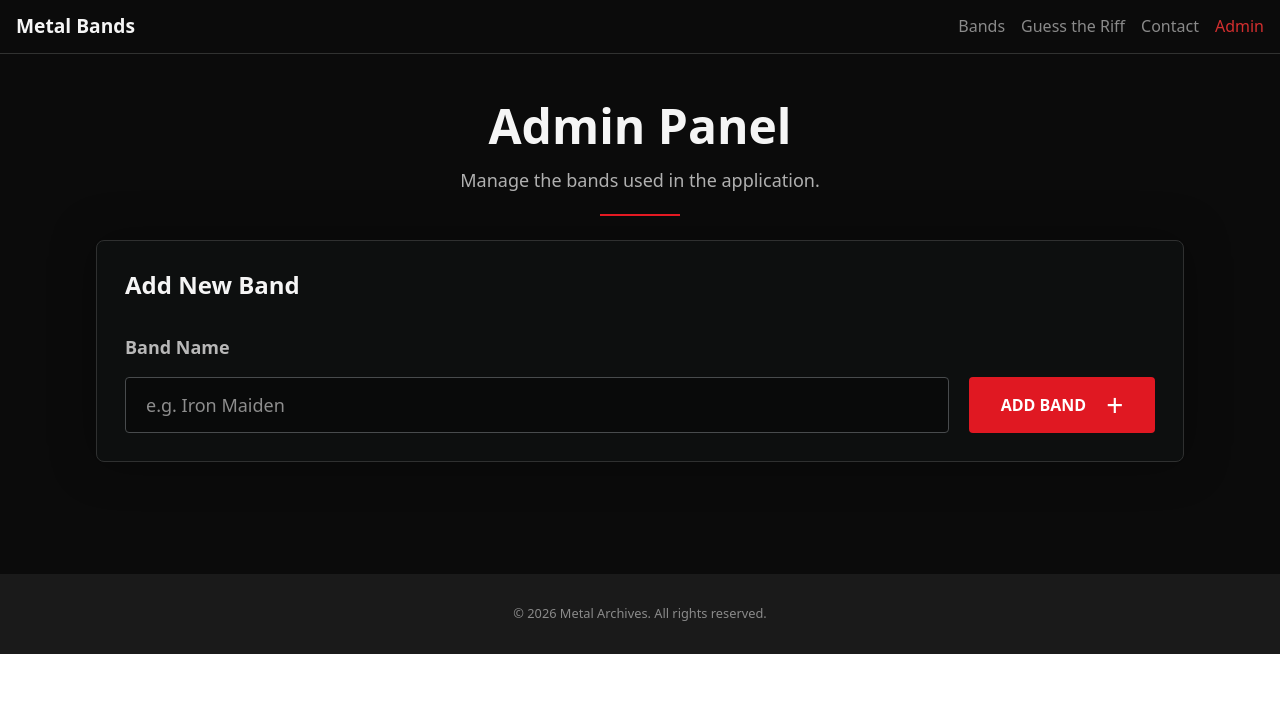
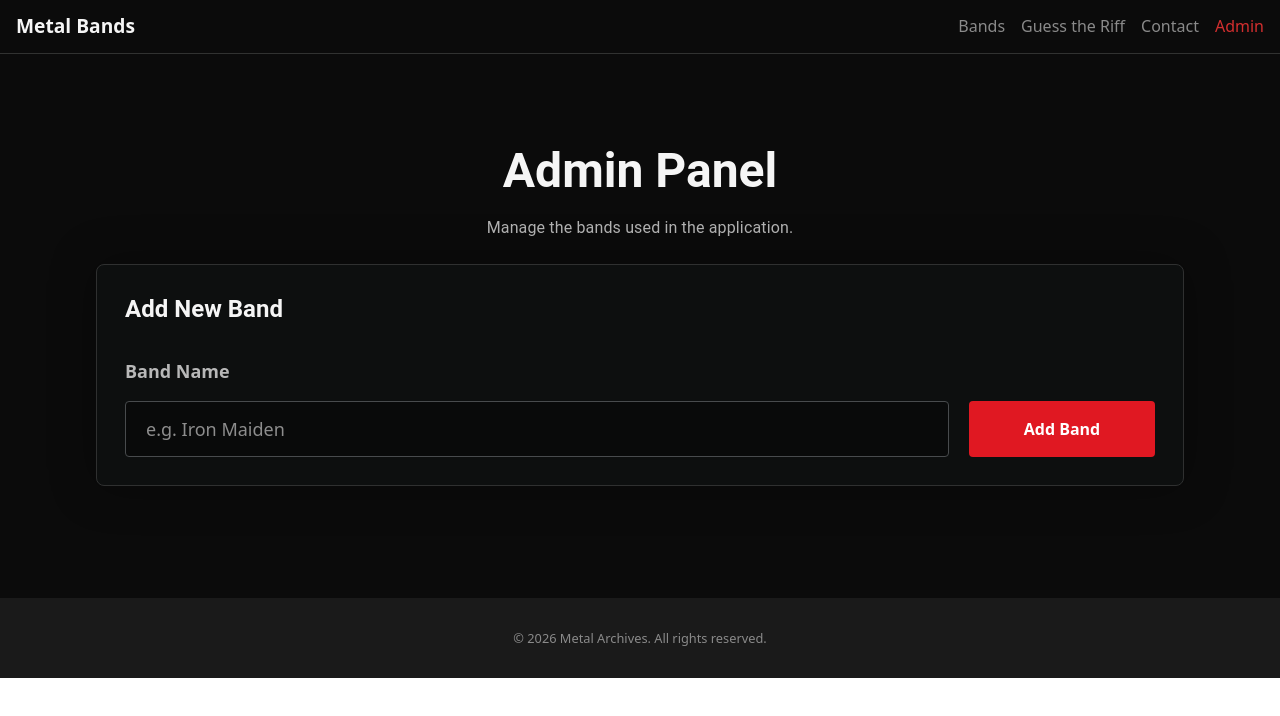
Before and after one commit to arielgomezmendez/metal-bands-app, a React (Vite) app: page /admin in a window 1280 px wide. Shown: the top 716 px of the page. Built offline with nearby package versions, Linux system fonts and the light colour scheme.

Commit message:
Change size of elements in the Admin component

```diff
--- a/src/pages/Admin.tsx
+++ b/src/pages/Admin.tsx
@@ -1,22 +1,32 @@
+import { Container, Typography } from "@mui/material";
+
 const Admin = () => {
   return (
     <section className="mx-auto w-full max-w-6xl px-4 py-12 text-[#f5f5f5] sm:px-6 lg:px-8">
-      <div className="text-center">
-        <h1 className="text-4xl font-extrabold tracking-normal sm:text-5xl">
+      <Container>
+        <Typography
+          component="h1"
+          variant="h3"
+          gutterBottom
+          sx={{ fontWeight: "bold", marginTop: "4%" }}
+          color="#F5F5F5"
+        >
           Admin Panel
-        </h1>
-        <p className="mt-4 text-lg text-[#b0b0b0]">
+        </Typography>
+        <Typography component="p" color="#B0B0B0">
           Manage the bands used in the application.
-        </p>
-        <div className="mx-auto mt-5 h-0.5 w-20 bg-[#ef1b24]" />
-      </div>
+        </Typography>
+      </Container>
 
       <div className="mt-6 rounded-lg border border-[#2f3030] bg-[#0d0f0f] px-5 py-7 text-left shadow-[0_0_45px_rgba(0,0,0,0.35)] sm:px-7">
-        <div className="mb-8 flex items-center gap-4">
-          <h2 className="text-2xl font-extrabold tracking-normal text-[#f5f5f5]">
-            Add New Band
-          </h2>
-        </div>
+        <Typography
+          component="h2"
+          variant="h5"
+          sx={{ fontWeight: 600, marginBottom: 4 }}
+          color="#F5F5F5"
+        >
+          Add New Band
+        </Typography>
 
         <form className="space-y-4">
           <label
@@ -32,17 +42,14 @@ const Admin = () => {
               name="bandName"
               type="text"
               placeholder="e.g. Iron Maiden"
-              className="h-14 w-full rounded border border-[#484b4d] bg-[#090a0a] px-5 text-lg text-[#f5f5f5] outline-none transition placeholder:text-[#8d8d8d] focus:border-[#ef1b24] focus:ring-2 focus:ring-[#ef1b24]/35"
+              className="h-14 w-full rounded border border-[#484b4d] bg-[#090a0a] px-5 text-lg text-[#f5f5f5]  transition placeholder:text-[#8d8d8d] "
             />
 
             <button
               type="submit"
-              className="flex h-14 items-center justify-center gap-5 rounded bg-[#e01822] px-6 text-base font-extrabold uppercase text-white transition hover:bg-[#f11f2a] focus:outline-none focus:ring-2 focus:ring-[#ef1b24] focus:ring-offset-2 focus:ring-offset-[#0d0f0f]"
+              className=" h-14 rounded bg-[#e01822] px-6 text-base font-semibold text-white transition hover:bg-[#f11f2a] "
             >
-              <span>Add Band</span>
-              <span aria-hidden="true" className="text-3xl font-light leading-none">
-                +
-              </span>
+              Add Band
             </button>
           </div>
         </form>
```
